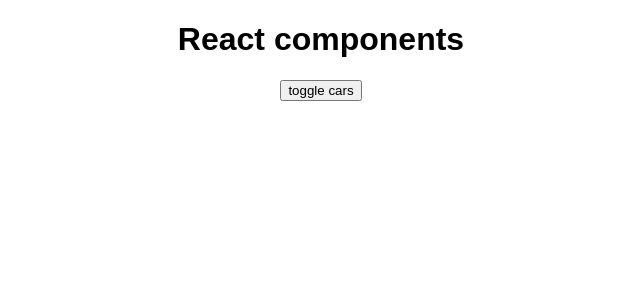
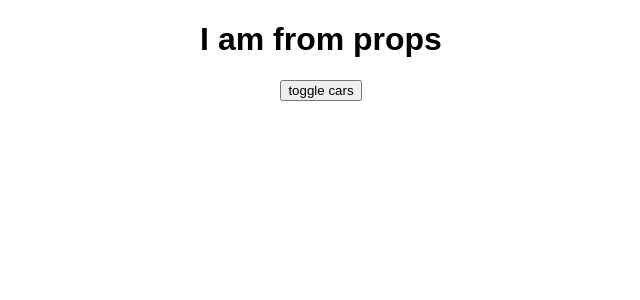
Before and after one commit to Home7-ru/react, a React (Create React App) app: page / in a window 1280 px wide. Shown: the top 300 px of the page, without its empty margins (319-959 px from the left). Built offline with nearby package versions, Linux system fonts and the light colour scheme.

Commit message:
передача параметров в компанент

```diff
--- a/src/App.js
+++ b/src/App.js
@@ -69,8 +69,8 @@ class App extends Component {
     return (
 
          <div style={divStyle}>
-            <h1>{this.state.pageTitle}</h1>
-
+            {/*<h1>{this.state.pageTitle}</h1>*/}
+             <h1>{this.props.title}</h1>
 
            <button onClick={this.toggleCarsHandler}>toggle cars</button>
 
--- a/src/index.js
+++ b/src/index.js
@@ -8,7 +8,7 @@ import registerServiceWorker from './registerServiceWorker';
 
 
 ReactDOM.render(
-    <App/>
+    <App title={'I am from props'}/>
 
     ,
     document.getElementById('root'));
```
